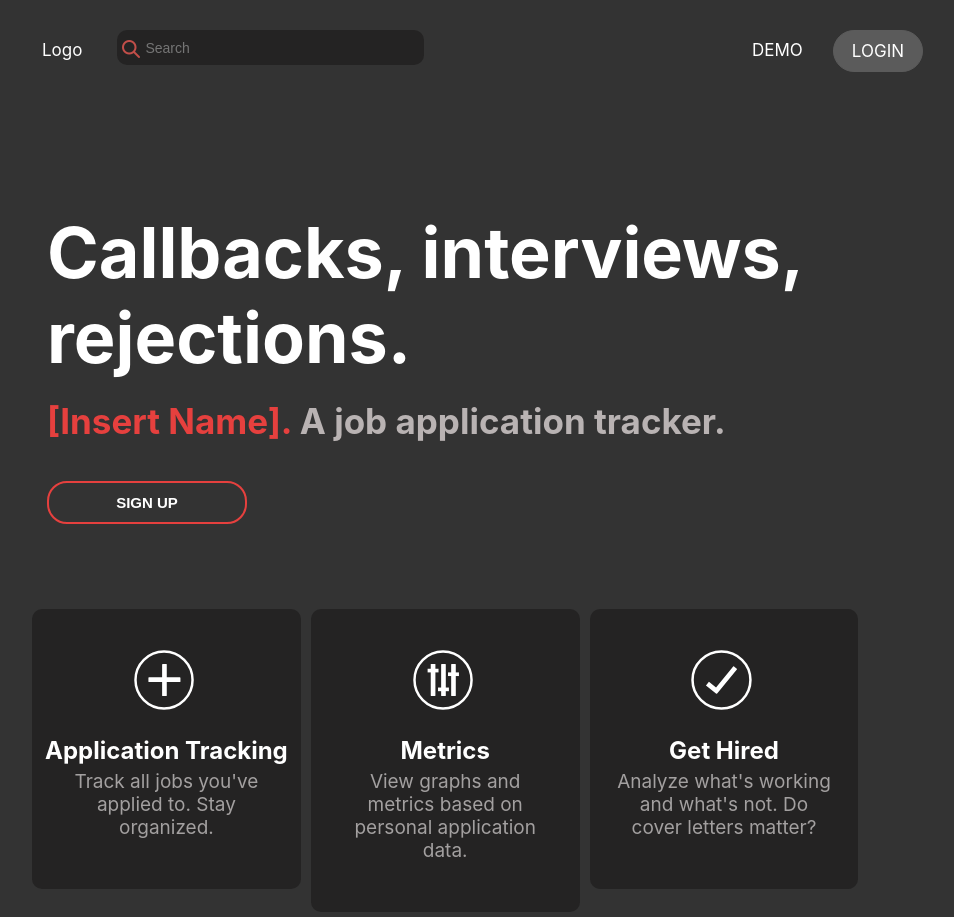
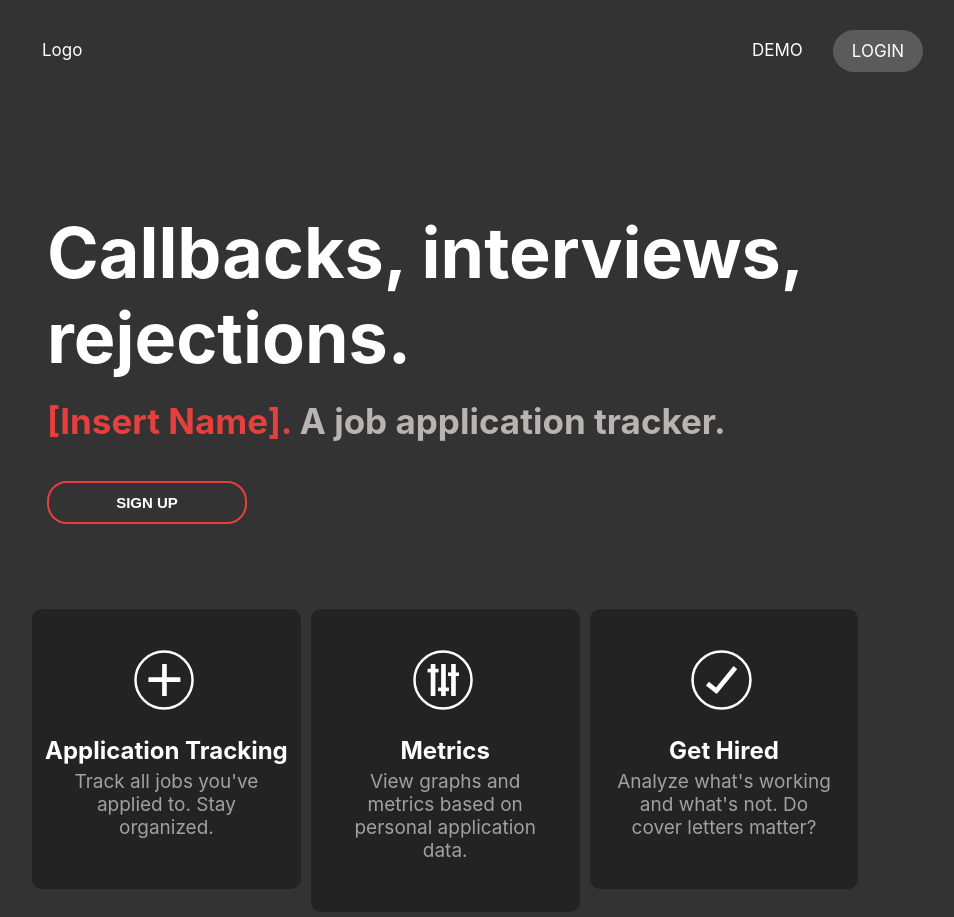
Before and after one commit to sethpoly/job_application_client, a React (Create React App) app: page / in a window 1280 px wide. Shown: the whole page, without its empty margins (165-1119 px from the left). Built offline with nearby package versions, Linux system fonts and the light colour scheme.

Commit message:
hid search bar in nav

```diff
--- a/src/components/Nav.js
+++ b/src/components/Nav.js
@@ -12,10 +12,10 @@
             <a>Logo</a>
           </Link>
         </div>
-        <div class="search-container">
+        {/* <div class="search-container">
             <input id="nav-search" type="text" placeholder="Search"></input>
             <img className="logo-search" src={search_icon}></img>
-        </div>
+        </div> */}
         <Link to="/Login">
           <a id="login-btn">LOGIN</a>
         </Link>
```
